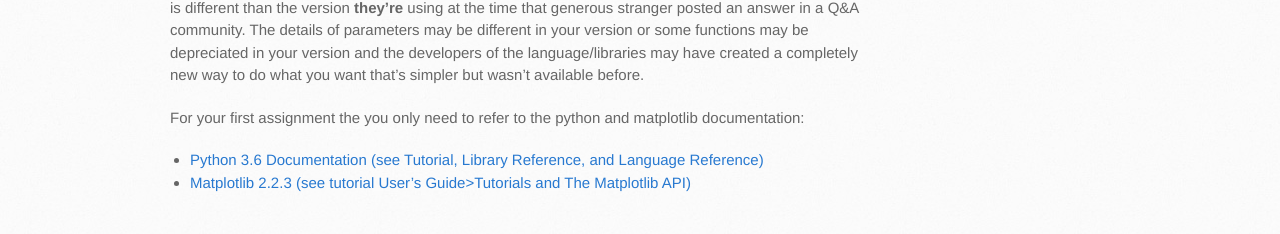
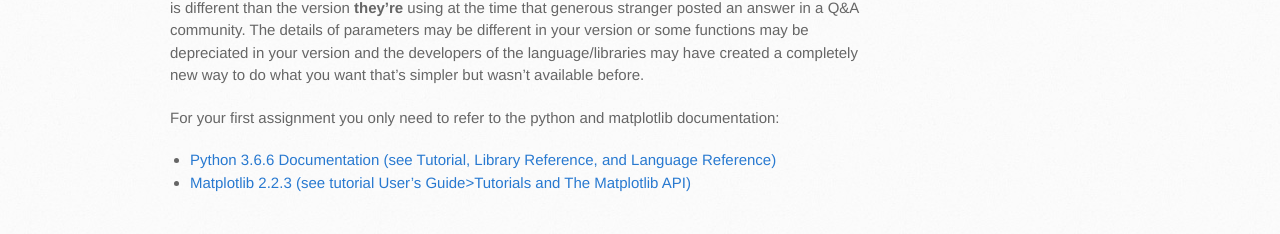
Before and after one commit to philstutorials/philstutorials.github.io, a Jekyll site: the page built from DATA601.md, in a window 1280 px wide. Shown: the part 1078-1312 px from the top of the page. Built offline with Jekyll 4.4.1, drawn with Linux system fonts in a browser that asks for light colours; our own code applies the rules of GitHub Pages for plain Markdown files.

Commit message:
Update DATA601.md

```diff
--- a/DATA601.md
+++ b/DATA601.md
@@ -30,6 +30,6 @@ This strategy is motivated by the fact that information returned from a google s
 In other words the version of software (python, anaconda, or the python related libraries) **you're** using is different than the version **they're** using at the time that generous stranger posted an answer in a Q&A community.
 The details of parameters may be different in your version or some functions may be depreciated in your version and the developers of the language/libraries may have created a completely new way to do what you want that's simpler but wasn't available before.
 
-For your first assignment the you only need to refer to the python and matplotlib documentation:
-* [Python 3.6 Documentation (see Tutorial, Library Reference, and Language Reference)](https://docs.python.org/3.6/index.html)
+For your first assignment you only need to refer to the python and matplotlib documentation:
+* [Python 3.6.6 Documentation (see Tutorial, Library Reference, and Language Reference)](https://docs.python.org/3.6/index.html)
 * [Matplotlib 2.2.3 (see tutorial User's Guide>Tutorials and The Matplotlib API)](https://matplotlib.org/contents.html)
```
